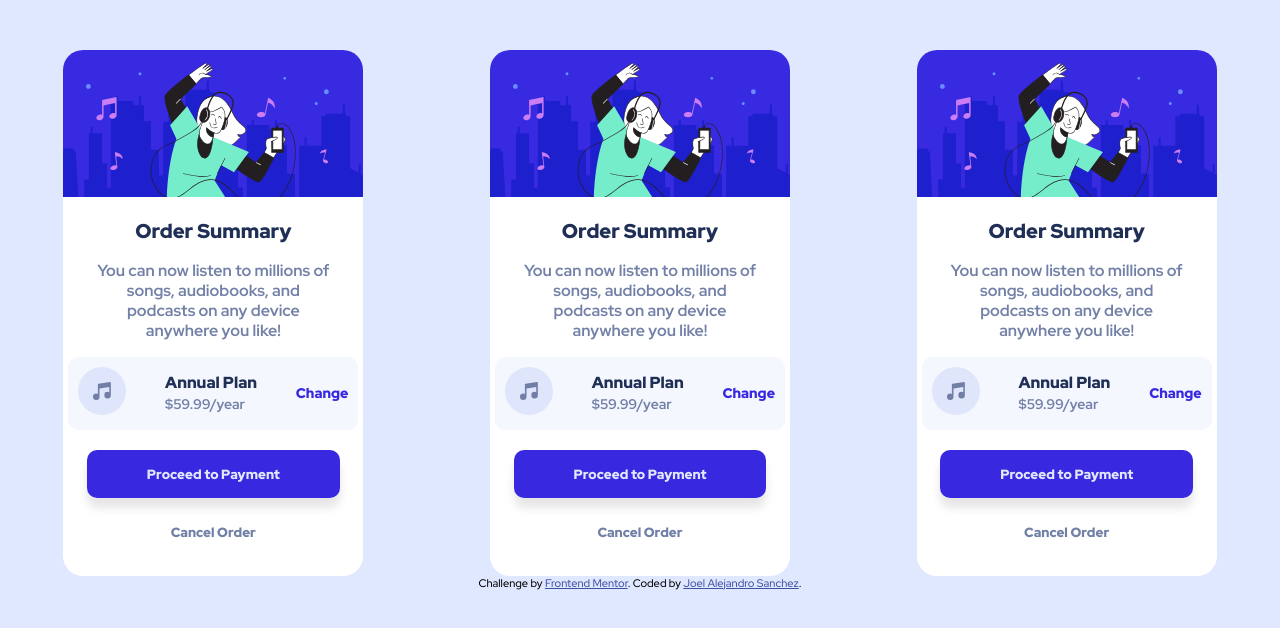
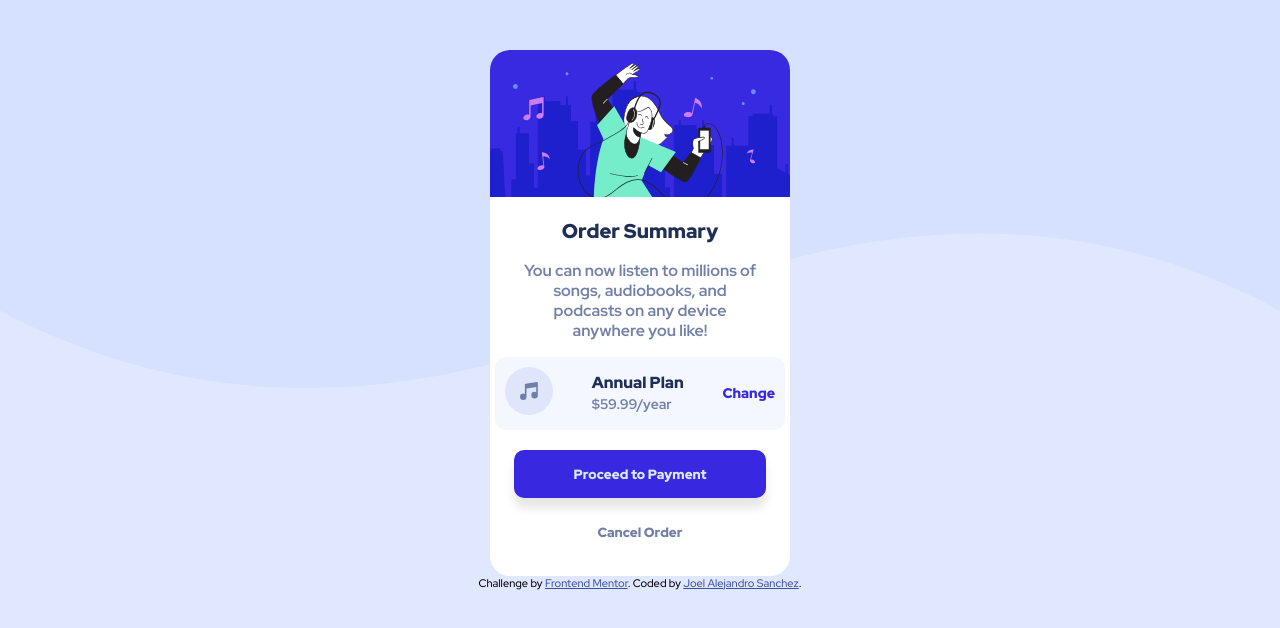
Before and after one commit to JoelAlejandroDevelopment/Order-Sumary-Component-Main, a plain HTML site: page index.html in a window 1280 px wide. Drawn offline with Linux system fonts and the light colour scheme.

Commit message:
se agrego el fondo

```diff
--- a/index.html
+++ b/index.html
@@ -2,8 +2,7 @@
 <html lang="en">
 <head>
   <meta charset="UTF-8">
-  <meta name="viewport" content="width=device-width, initial-scale=1.0"> <!-- displays site properly based on user's device -->
-
+  <meta name="viewport" content="width=device-width, initial-scale=1.0">
   <link rel="icon" type="image/png" sizes="32x32" href="./images/favicon-32x32.png">
   <link rel="stylesheet" href="style.css">
   <title>Frontend Mentor | Order summary card</title>
@@ -12,86 +11,8 @@
 <link href="https://fonts.googleapis.com/css2?family=Red+Hat+Display:wght@500;700;900&display=swap" rel="stylesheet">
 </head>
 <body>
-
+  <img src="images/pattern-background-desktop.svg" alt="background-img" class="background-img">
   <div class="container">
-    <article class="card">
-      <header class="header">
-        <img class="header-img" src="images/illustration-hero.svg" alt="">
-        <h1 class="title-1">
-          Order Summary
-        </h1>
-      </header>
-      <p class="paragraph">
-        You can now listen to millions of songs, audiobooks, and podcasts on any
-        device anywhere you like!
-      </p>
-
-      <div class="sell-place">
-        <div class="sell-place-item">
-          <img src="images/icon-music.svg">
-        </div>
-        <div class="sell-place-item">
-          <span class="title-sell">
-            Annual Plan
-          </span><br>
-          <span class="price-sell">
-            $59.99/year
-          </span>
-        </div>
-        <div class="sell-place-item">
-          <a href="#" class="change">Change</a>
-        </div>
-      </div>
-
-      <div class="buttons">
-        <button class="button b-first">
-          Proceed to Payment
-        </button>
-        <button class="button b-second">
-          Cancel Order
-        </button>
-      </div>
-    </article>
-
-    <article class="card">
-      <header class="header">
-        <img class="header-img" src="images/illustration-hero.svg" alt="">
-        <h1 class="title-1">
-          Order Summary
-        </h1>
-      </header>
-      <p class="paragraph">
-        You can now listen to millions of songs, audiobooks, and podcasts on any
-        device anywhere you like!
-      </p>
-
-      <div class="sell-place">
-        <div class="sell-place-item">
-          <img src="images/icon-music.svg">
-        </div>
-        <div class="sell-place-item">
-          <span class="title-sell">
-            Annual Plan
-          </span><br>
-          <span class="price-sell">
-            $59.99/year
-          </span>
-        </div>
-        <div class="sell-place-item">
-          <a href="#" class="change">Change</a>
-        </div>
-      </div>
-
-      <div class="buttons">
-        <button class="button b-first">
-          Proceed to Payment
-        </button>
-        <button class="button b-second">
-          Cancel Order
-        </button>
-      </div>
-    </article>
-
     <article class="card">
       <header class="header">
         <img class="header-img" src="images/illustration-hero.svg" alt="">
@@ -132,7 +53,6 @@
     </article>
   </div>
 
-
   <div class="attribution">
     Challenge by <a href="https://www.frontendmentor.io?ref=challenge" target="_blank">Frontend Mentor</a>.
     Coded by <a href="#">Joel Alejandro Sanchez</a>.
--- a/style.css
+++ b/style.css
@@ -1,6 +1,8 @@
 body
 {
+  position: relative;
   margin: 0;
+
   background-color: hsl(225, 100%, 94%);
     --color-title: hsl(223, 47%, 23%);
     --color-p: hsl(224, 23%, 55%);
@@ -9,11 +11,20 @@ body
   min-height: 100vh;
 }
 
+.background-img
+{
+  position: absolute;
+  max-width: 100%;
+  z-index: -1;
+}
+
 .container
 {
   display: flex;
   flex-wrap: wrap;
+  align-content: space-around;
   justify-content: space-around;
+  width: 100%;
 }
 
 .header-img
@@ -154,5 +165,12 @@ body
 
 /* ----------------------------------------------------- */
 
-.attribution { font-size: 11px; text-align: center; }
-.attribution a { color: hsl(228, 45%, 44%); }
+.attribution
+{
+  font-size: 11px;
+  text-align: center;
+}
+.attribution a
+{
+  color: hsl(228, 45%, 44%);
+}
```
